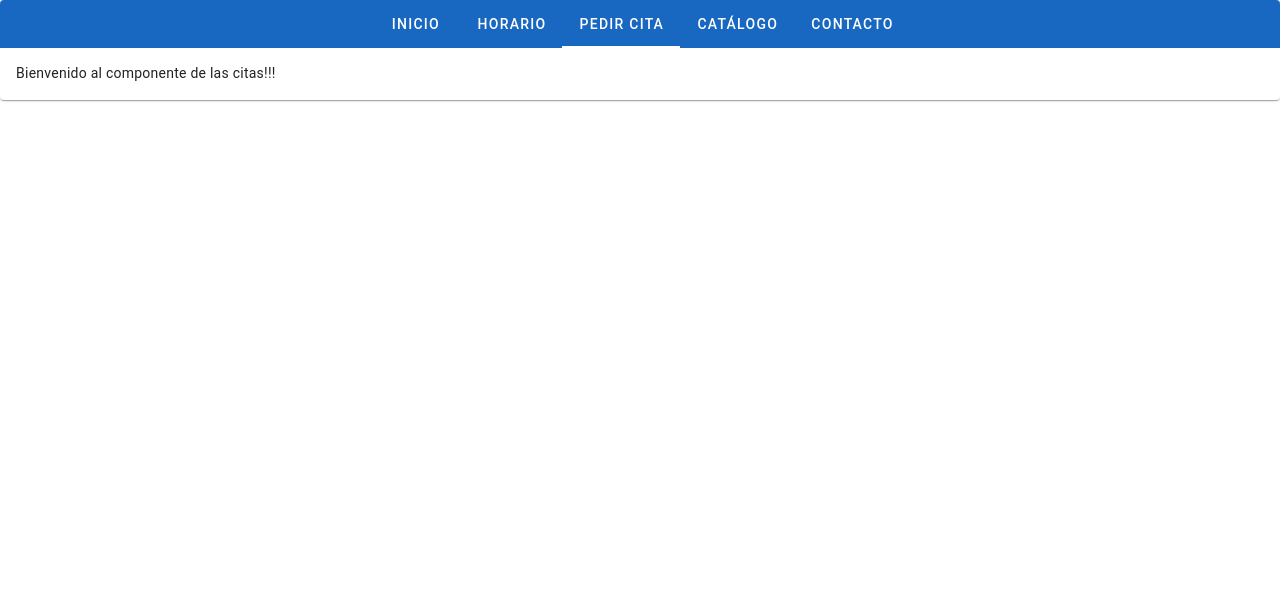
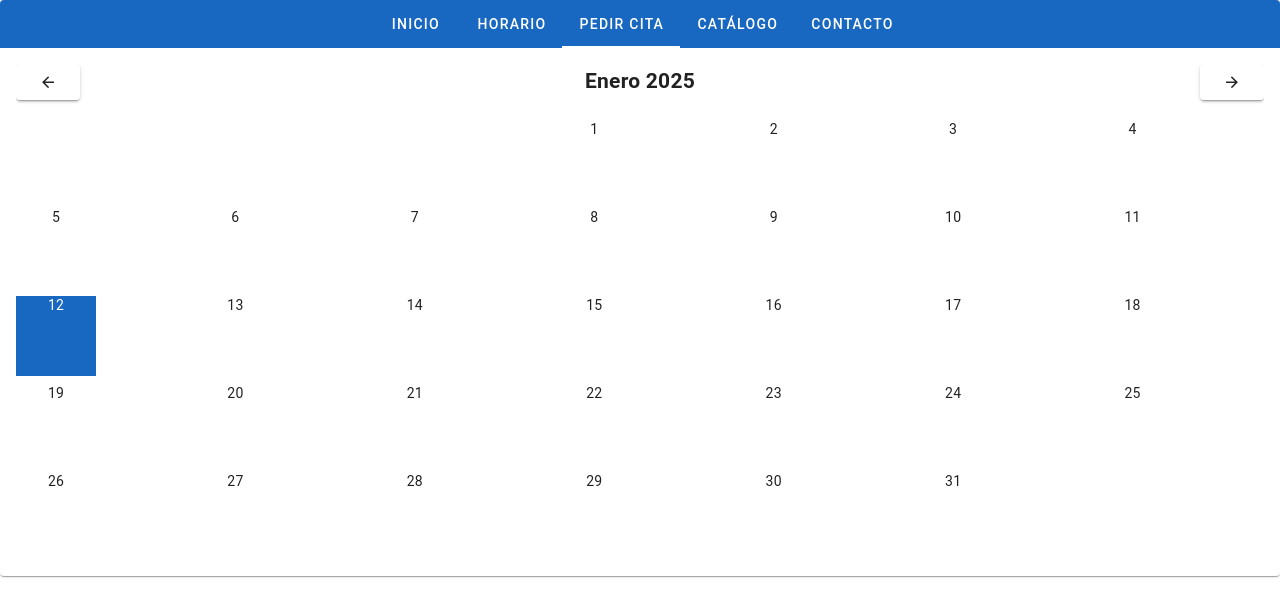
Before and after one commit to Alexfp28/newman-front, a Vue app: page / in a window 1280 px wide. Both pictures are taken after a click on the tab "PEDIR CITA". Shown: the top 616 px of the page. Built offline with nearby package versions, Linux system fonts and the light colour scheme.

Commit message:
Añadir en el componente de las citas el calendario y el formulario para reservar cita.

```diff
--- a/src/OnlyDesktop/VistaUsuario/components/pages/AppointmentComponent.vue
+++ b/src/OnlyDesktop/VistaUsuario/components/pages/AppointmentComponent.vue
@@ -1,13 +1,233 @@
+<template>
+  <v-row>
+    <v-col>
+      <div class="calendar-header">
+        <v-btn @click="prevMonth"><v-icon icon="mdi-arrow-left"/></v-btn>
+        <h2>{{ monthNames[month] }} {{ year }}</h2>
+        <v-btn @click="nextMonth"><v-icon icon="mdi-arrow-right"/></v-btn>
+      </div>
+
+      <div class="calendar-grid">
+        <div class="calendar-day" v-for="(day, index) in days" :key="index">
+          <div
+              v-if="day !== null"
+              class="calendar-cell"
+              v-for="n in 1"
+              :key="n"
+              :class="{
+                'calendar-today': isToday(day),
+                'calendar-selected': isSelected(day),
+              }"
+              @click="selectDate(day)"
+          >
+            {{ day.date }}
+          </div>
+        </div>
+      </div>
+    </v-col>
+    <v-col v-if="selectedDate" class="form">
+
+      <!-- Form -->
+      <v-form @submit.prevent>
+
+        <!-- Full Name -->
+        <v-text-field
+            v-model="fullName"
+            :rules="rules"
+            label="Nombre Completo"
+            prepend-icon="mdi-account"
+        ></v-text-field>
+
+        <!-- Email -->
+        <v-text-field
+            v-model="email"
+            :rules="rules"
+            label="Email"
+            type="email"
+            prepend-icon="mdi-email"
+        ></v-text-field>
+
+        <!-- Phone -->
+        <v-text-field
+            v-model="phone"
+            :rules="rules"
+            label="Teléfono"
+            prepend-icon="mdi-cellphone"
+        ></v-text-field>
+
+        <!-- Message -->
+        <v-textarea
+            class="form-message-field"
+            v-model="message"
+            label="Mensaje"
+            prepend-icon="mdi-text-box"
+            maxlength="200"
+            counter
+            rows="5"
+        ></v-textarea>
+
+        <!-- Terms Conditions -->
+        <v-checkbox
+            v-model="terms"
+            density="comfortable"
+            color="secondary"
+            hide-details="true"
+            label="Al enviar este mensaje, acepto los términos y las condiciones de este sitio."
+        ></v-checkbox>
+
+        <v-btn class="mt-2" type="submit" block>Submit</v-btn>
+
+      </v-form>
+    </v-col>
+  </v-row>
+
+</template>
+
 <script>
+import { ref, computed } from 'vue';
+
 export default {
-  name: "AppointmentComponent"
-}
+  name: 'AppointmentComponent',
+  setup() {
+    const monthNames = [
+      'Enero', 'Febrero', 'Marzo', 'Abril', 'Mayo', 'Junio',
+      'Julio', 'Agosto', 'Septiembre', 'Octubre', 'Noviembre', 'Diciembre'
+    ];
+
+    const now = new Date();
+    const month = ref(now.getMonth());
+    const year = ref(now.getFullYear());
+    const selectedDate = ref(null);
+
+    // Obtener el primer día del mes
+    const getFirstDayOfMonth = (month, year) => {
+      return new Date(year, month, 1).getDay();
+    };
+
+    // Obtener el número de días en el mes
+    const getDaysInMonth = (month, year) => {
+      return new Date(year, month + 1, 0).getDate();
+    };
+
+    // Generar el calendario (7 columnas para los días de la semana)
+    const days = computed(() => {
+      const daysInMonth = getDaysInMonth(month.value, year.value);
+      const firstDay = getFirstDayOfMonth(month.value, year.value);
+      const days = [];
+
+      // Llenar los días previos al primer día del mes
+      for (let i = 0; i < firstDay; i++) {
+        days.push(null);
+      }
+
+      // Llenar los días del mes
+      for (let i = 1; i <= daysInMonth; i++) {
+        days.push({ date: i });
+      }
+
+      // Asegurarse de que el calendario tenga 6 filas (de 7 días)
+      while (days.length < 42) {
+        days.push(null);
+      }
+
+      return days;
+    });
+
+    // Cambiar al mes anterior
+    const prevMonth = () => {
+      if (month.value === 0) {
+        month.value = 11;
+        year.value--;
+      } else {
+        month.value--;
+      }
+    };
+
+    // Cambiar al siguiente mes
+    const nextMonth = () => {
+      if (month.value === 11) {
+        month.value = 0;
+        year.value++;
+      } else {
+        month.value++;
+      }
+    };
+
+    const isToday = (day) => {
+      if (!day) return false; // Asegúrate de que `day` no sea `null`
+      const today = new Date();
+      return day.date === today.getDate() &&
+          month.value === today.getMonth() &&
+          year.value === today.getFullYear();
+    };
+
+    const isSelected = (day) => {
+      if (!day) return false; // Asegúrate de que `day` no sea `null`
+      return selectedDate.value && `${day.date} ${monthNames[month.value]} ${year.value}` === selectedDate.value;
+    };
+
+    const selectDate = (day) => {
+      if (day) {
+        selectedDate.value = `${day.date} ${monthNames[month.value]} ${year.value}`;
+      }
+    };
+
+
+    return {
+      monthNames,
+      month,
+      year,
+      days,
+      prevMonth,
+      nextMonth,
+      selectDate,
+      selectedDate,
+      isToday,
+      isSelected,
+    };
+  },
+};
 </script>
-
-<template>
-<p>Bienvenido al componente de las citas!!!</p>
-</template>
 
 <style scoped>
 
+.calendar-header {
+  display: flex;
+  justify-content: space-between;
+  align-items: center;
+  margin-bottom: 20px;
+}
+
+.calendar-grid {
+  display: grid;
+  grid-template-columns: repeat(7, 1fr);
+  gap: 8px;
+}
+
+.calendar-day {
+  display: grid;
+  grid-template-columns: repeat(7, 1fr);
+}
+
+.calendar-cell {
+  width: 5rem;
+  height: 5rem;
+  text-align: center;
+  cursor: pointer;
+}
+
+.calendar-cell:hover {
+  background-color: lightgray;
+}
+
+.calendar-today {
+  background-color: #1867c0;
+  color: white;
+}
+
+.calendar-selected {
+  background-color: #6ea771;
+  border-radius: 80%;
+  color: white;
+}
 </style>
--- a/src/main.js
+++ b/src/main.js
@@ -10,13 +10,56 @@ const app = createApp(App)
 import 'vuetify/styles'
 import { createVuetify } from 'vuetify'
 import * as components from 'vuetify/components'
+import {VCalendar} from "vuetify/labs/components";
 import * as directives from 'vuetify/directives'
 
 //Material Design Icons
 import '@mdi/font/css/materialdesignicons.css'
+import {
+    VBtn,
+    VCard, VCardActions, VCardText,
+    VCarousel, VCarouselItem,
+    VCheckbox,
+    VCol,
+    VContainer,
+    VForm, VIcon,
+    VImg, VList, VListItem, VListItemTitle, VMenu,
+    VRow, VSheet, VSpacer, VTab, VTabs, VTabsWindow, VTabsWindowItem,
+    VTextarea,
+    VTextField, VToolbar, VToolbarTitle
+} from "vuetify/components";
 
 const vuetify = createVuetify({
-    components,
+    components : {
+        VCalendar,
+        VBtn,
+        VCheckbox,
+        VRow,
+        VCol,
+        VForm,
+        VContainer,
+        VCard,
+        VTextarea,
+        VTextField,
+        VImg,
+        VCarousel,
+        VCarouselItem,
+        VCardText,
+        VIcon,
+        VTab,
+        VTabs,
+        VTabsWindow,
+        VTabsWindowItem,
+        VSheet,
+        VToolbarTitle,
+        VSpacer,
+        VListItem,
+        VListItemTitle,
+        VList,
+        VMenu,
+        VToolbar,
+        VCardActions
+    },
     directives,
     icons: {
         defaultSet: 'mdi',
```
Also changed, not shown: src/OnlyDesktop/VistaUsuario/services/AppointmentService.js (added, +90 -0 lines).
